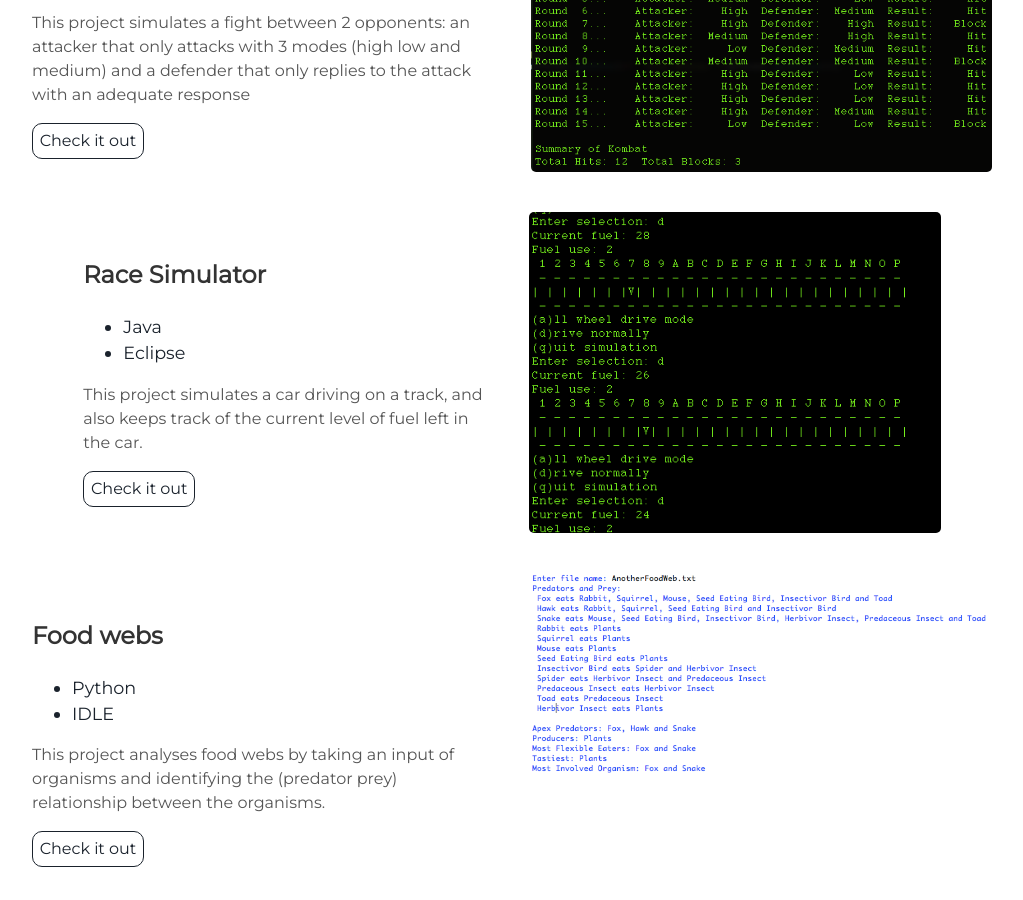
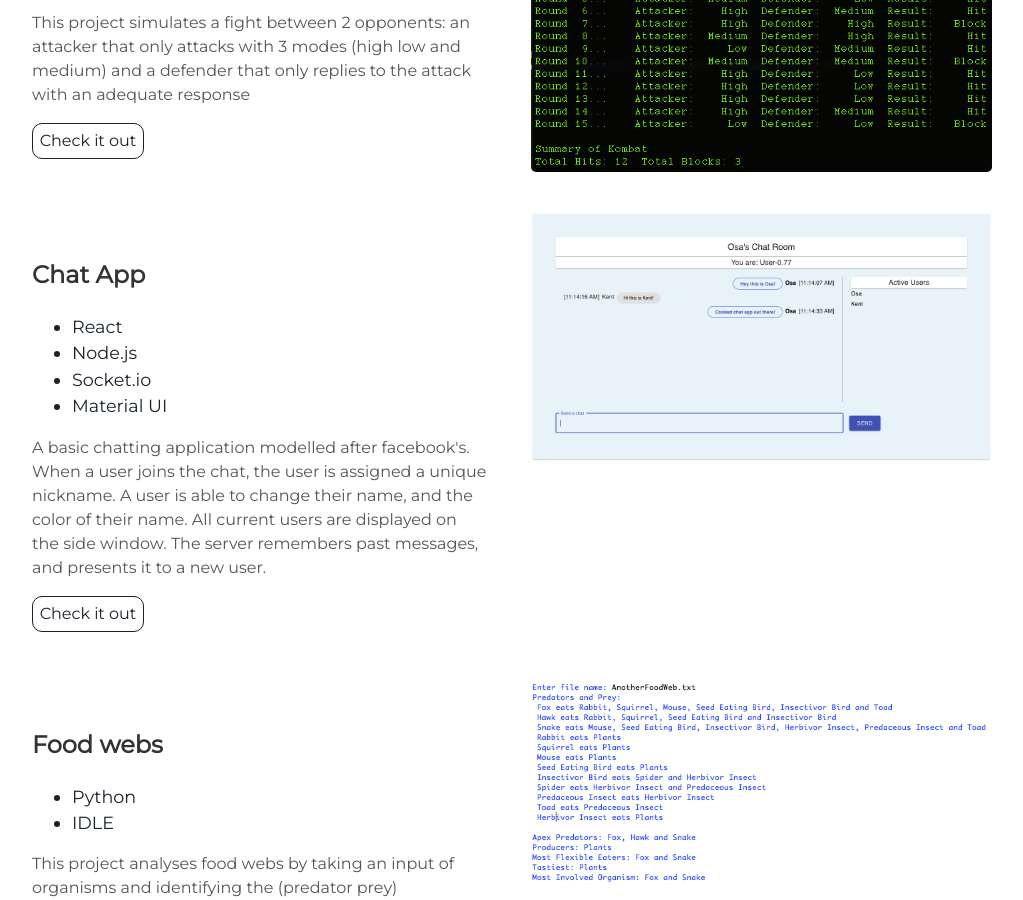
Before and after one commit to osagieomigie/osagieomigie.github.io, a Jekyll site: the page built from index.html, in a window 1280 px wide and 900 px high, scrolled down 1688 px. Shown: the whole window, without its empty margins (128-1151 px from the left). Built offline with Jekyll 4.4.1, drawn with Linux system fonts in a browser that asks for light colours.

Commit message:
Added chat project

```diff
--- a/_includes/projects.html
+++ b/_includes/projects.html
@@ -36,16 +36,18 @@
 
 <div class="user-projects" >
   <div class="images-right">
-    <img alt="mountains" src="{{ "/assets/img/race.png" | prepend: site.baseurl }}" />
+    <img alt="mountains" src="{{ "/assets/img/chatApp.png" | prepend: site.baseurl }}" />
   </div>
   <div class="contents" >
-    <h3> Race Simulator </h3>
+    <h3> Chat App </h3>
     <ul>
-      <li> Java </li>
-      <li> Eclipse </li>
+      <li> React </li>
+      <li> Node.js </li>
+      <li> Socket.io </li>
+      <li> Material UI </li>
     </ul>
-    <p>This project simulates a car driving on a track, and also keeps track of the current level of fuel left in the car. </p>
-    <a class="project-link" href="https://github.com/osagieomigie/Race-simulator" target="_blank">Check it out</a>
+    <p>A basic chatting application modelled after facebook's. When a user joins the chat, the user is assigned a unique nickname. A user is able to change their name, and the color of their name. All current users are displayed on the side window. The server remembers past messages, and presents it to a new user. </p>
+    <a class="project-link" href="https://github.com/osagieomigie/Chat-App" target="_blank">Check it out</a>
   </div>
 </div>
 
@@ -77,7 +79,7 @@
       <li> CSS </li>
     </ul>
     <p> A calculator essentially modelled after the google calculator. It supports very basic calculations, and keeps track of the last calculated result.</p>
-    <a class="project-link" href="https://www.osagie.me/calculator/" target="_blank">Test it out!</a> <br>
+    <a class="project-link" href="https://www.osagie.me/calculator/" target="_blank">Test it out!</a>
     <a class="project-link" href="https://github.com/osagieomigie/calculator_" target="_blank">Source code</a>
   </div>
 </div>
```
Also changed, not shown: assets/img/chatApp.png (added), assets/img/race.png (deleted).
